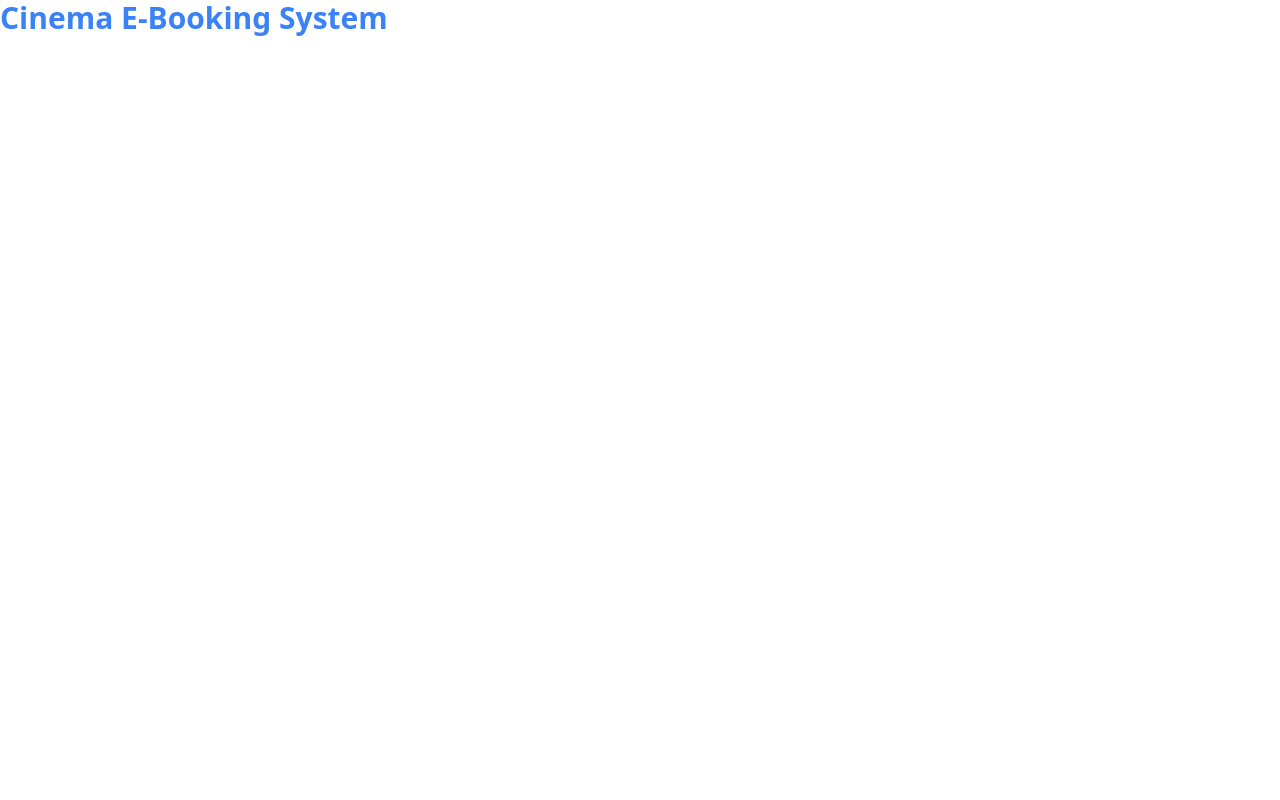
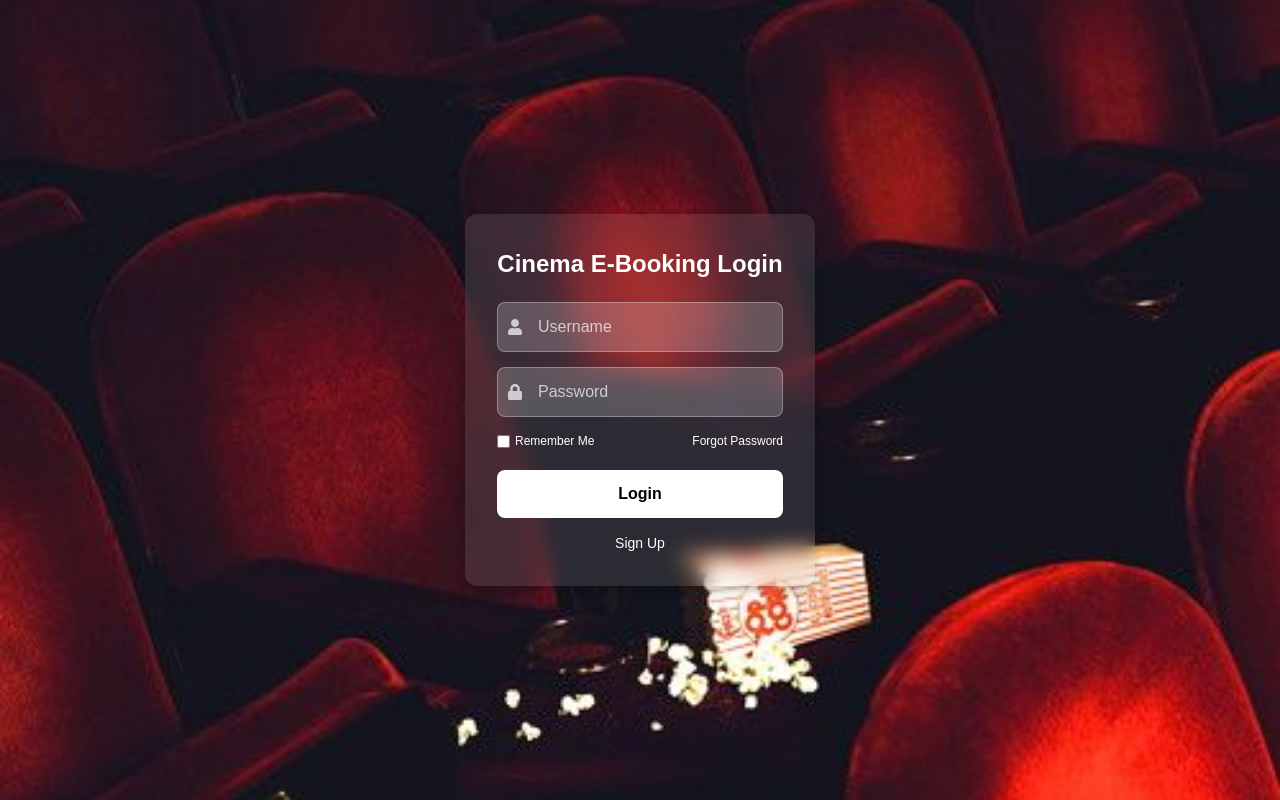
Before and after one commit to meghan-d/swe-project, a React (Create React App) app in the folder cinema-e-booking-system/: page / in a window 1280 px wide. Built offline with nearby package versions, Linux system fonts and the light colour scheme.

Commit message:
Updated login page

```diff
--- a/cinema-e-booking-system/package.json
+++ b/cinema-e-booking-system/package.json
@@ -9,6 +9,8 @@
     "@testing-library/user-event": "^13.5.0",
     "react": "^19.0.0",
     "react-dom": "^19.0.0",
+    "react-icons": "^5.5.0",
+    "react-router-dom": "^7.2.0",
     "react-scripts": "5.0.1",
     "web-vitals": "^2.1.4"
   },
--- a/cinema-e-booking-system/src/App.js
+++ b/cinema-e-booking-system/src/App.js
@@ -1,7 +1,20 @@
-import './App.css';
+import React from 'react';
+import { BrowserRouter as Router, Routes, Route } from 'react-router-dom';
+import LoginPage from './pages/LoginPage'; // Updated import path
 
-export default function App() {
+function App() {
   return (
-    <h1 className="text-3xl font-bold text-blue-500">Cinema E-Booking System</h1>
-  )
+    <Router>
+      <Routes>
+        {/* Default Route for Login Page */}
+        <Route path="/" element={<LoginPage />} />
+
+        {/* Additional Routes (if needed) */}
+        {/* <Route path="/dashboard" element={<Dashboard />} /> */}
+        {/* <Route path="/signup" element={<SignUp />} /> */}
+      </Routes>
+    </Router>
+  );
 }
+
+export default App;
--- /dev/null
+++ b/cinema-e-booking-system/src/pages/LoginPage.css
@@ -0,0 +1,125 @@
+/* Global Styles */
+* {
+    box-sizing: border-box;
+    margin: 0;
+    padding: 0;
+    font-family: 'Poppins', sans-serif;
+  }
+
+  /* Full-page background */
+  body {
+    /* background: url('/movie.jpg')
+    no-repeat center center/cover; */
+    height: 100vh;
+  }
+
+  /* Centering login container */
+  .login-container {
+    display: flex;
+    justify-content: center;
+    align-items: center;
+    height: 100vh;
+  }
+
+  /* Glassmorphism effect */
+  .login-box {
+    background: rgba(255, 255, 255, 0.1);
+    backdrop-filter: blur(10px);
+    border-radius: 12px;
+    padding: 2rem;
+    width: 350px;
+    text-align: center;
+    box-shadow: 0 4px 10px rgba(0, 0, 0, 0.2);
+  }
+
+  /* Login Title */
+  .login-box h1 {
+    font-size: 24px;
+    font-weight: bold;
+    color: white;
+    margin-bottom: 20px;
+  }
+
+  /* Input Fields */
+  .input-group {
+    position: relative;
+    margin-bottom: 15px;
+  }
+
+  .input-field {
+    width: 100%;
+    padding: 12px;
+    padding-left: 40px;
+    border-radius: 8px;
+    border: 1px solid rgba(255, 255, 255, 0.3);
+    background: rgba(255, 255, 255, 0.2);
+    color: white;
+    font-size: 16px;
+    outline: none;
+  }
+
+  /* Input Placeholder Styling */
+  .input-field::placeholder {
+    color: rgba(255, 255, 255, 0.7);
+  }
+
+  /* Input Icons */
+  .input-group i {
+    position: absolute;
+    left: 10px;
+    top: 50%;
+    transform: translateY(-50%);
+    color: rgba(255, 255, 255, 0.7);
+  }
+
+  /* Remember Me & Forgot Password */
+  .options {
+    display: flex;
+    justify-content: space-between;
+    font-size: 12px;
+    color: white;
+    margin-bottom: 20px;
+  }
+
+  .options label {
+    display: flex;
+    align-items: center;
+  }
+
+  .options input {
+    margin-right: 5px;
+  }
+
+  /* Login Button */
+  .login-button {
+    width: 100%;
+    padding: 12px;
+    background-color: white;
+    border: none;
+    border-radius: 8px;
+    font-size: 16px;
+    font-weight: bold;
+    cursor: pointer;
+    transition: 0.3s ease;
+  }
+
+  .login-button:hover {
+    background-color: lightgray;
+  }
+
+  /* Sign Up Link */
+  .signup {
+    margin-top: 15px;
+    font-size: 14px;
+    color: white;
+  }
+
+  .signup a {
+    color: #fff;
+    font-weight: bold;
+    text-decoration: none;
+  }
+
+  .signup a:hover {
+    text-decoration: underline;
+  }
--- a/cinema-e-booking-system/src/pages/LoginPage.jsx
+++ b/cinema-e-booking-system/src/pages/LoginPage.jsx
@@ -1,39 +1,45 @@
-import { useState } from "react";
+import React from 'react';
 import './LoginPage.css';
+import { FaUser, FaLock } from 'react-icons/fa';  // Icons for username & password
 
 const LoginPage = () => {
-  const [email, setEmail] = useState("");
-  const [password, setPassword] = useState("");
+  return (
+    <div
+      className="login-container"
+      style={{
+        backgroundImage: `url(${process.env.PUBLIC_URL + '/movie.jpg'})`,
+        backgroundSize: 'cover',
+        backgroundPosition: 'center',
+        height: '100vh',
+      }}
+    >
+      <div className="login-box">
+        <h1>Cinema E-Booking Login</h1>
+        <form>
+          <div className="input-group">
+            <i><FaUser /></i>
+            <input type="text" className="input-field" placeholder="Username" />
+          </div>
 
-  const handleSubmit = (e) => {
-    e.preventDefault();
-    console.log("Logging in with:", email, password);
-    // Add authentication logic here
-  };
+          <div className="input-group">
+            <i><FaLock /></i>
+            <input type="password" className="input-field" placeholder="Password" />
+          </div>
 
-  return (
-    <div className="login-container">
-      <h2>Login</h2>
-      <form onSubmit={handleSubmit}>
-        <label>Email:</label>
-        <input
-          type="email"
-          value={email}
-          onChange={(e) => setEmail(e.target.value)}
-          required
-        />
+          <div className="options">
+            <label>
+              <input type="checkbox" /> Remember Me
+            </label>
+            <a href="#">Forgot Password</a>
+          </div>
 
-        <label>Password:</label>
-        <input
-          type="password"
-          value={password}
-          onChange={(e) => setPassword(e.target.value)}
-          required
-        />
+          <button type="submit" className="login-button">Login</button>
 
-        <button type="submit">Login</button>
-      </form>
-      <p>Forgot your password? <a href="#">Reset it here</a></p>
+          <div className="signup">
+            <p>Sign Up</p>
+          </div>
+        </form>
+      </div>
     </div>
   );
 };
```
Also changed, not shown: cinema-e-booking-system/public/movie.jpg (added), 1 other file (tests, documents, lock files or other folders).
